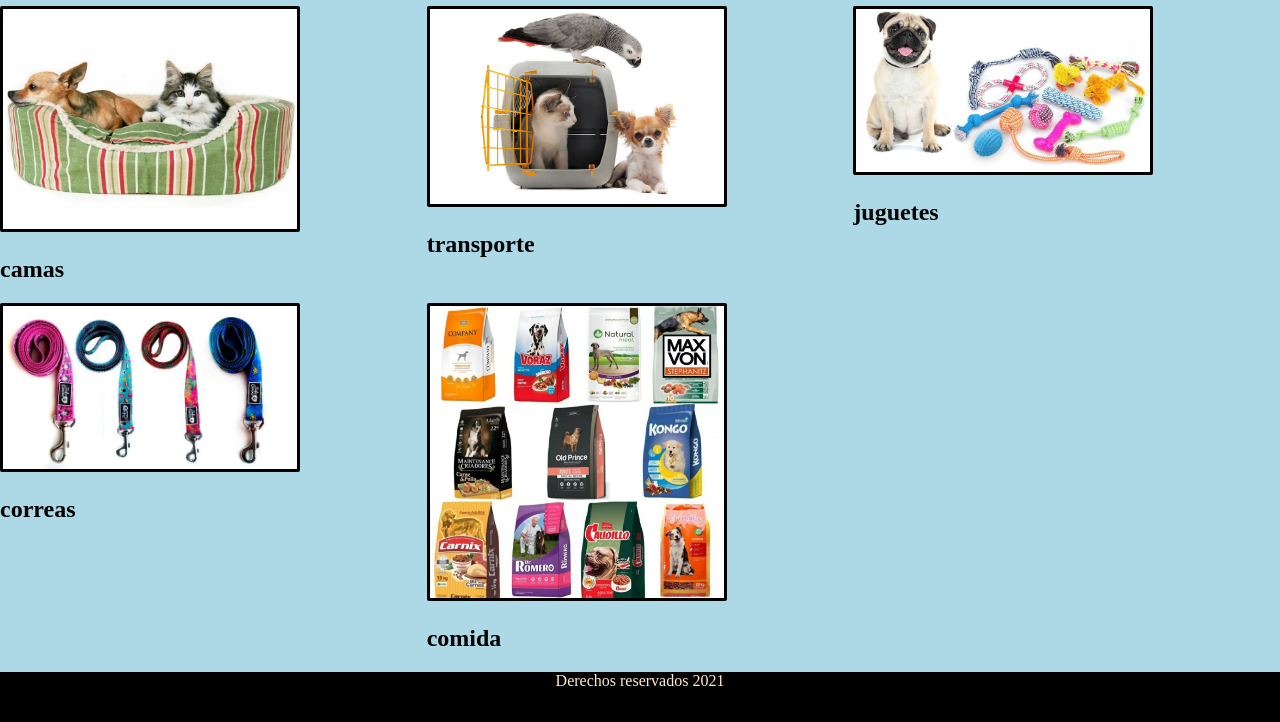
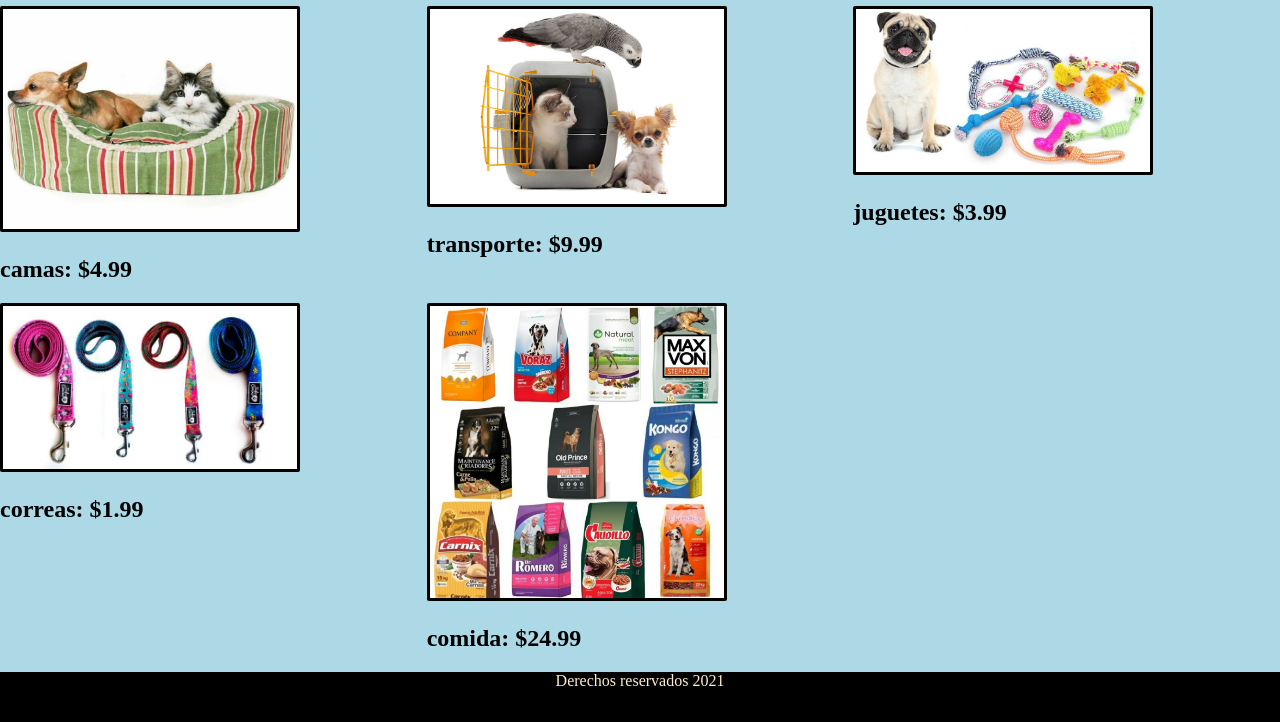
Before and after one commit to leo1555/tu-web-de-mascotas, a website: page productos/productos.html in a window 1280 px wide. Shown: the part 127-849 px from the top of the page. Drawn offline with Linux system fonts and the light colour scheme.

Commit message:
cambios lore

```diff
--- a/productos/productos.html
+++ b/productos/productos.html
@@ -27,23 +27,23 @@
     <div class="gallery-container">
         <div class="gallery__item">
             <img src="/img/Productos-img/producto1.jpg" alt="" class="gallery__img">
-            <h2 class="galley__title">camas</h2>
+            <h2 class="galley__title">camas: $4.99</h2>
         </div>
         <div class="gallery__item">
             <img src="/img/Productos-img/producto2.jpg" alt="" class="gallery__img">
-            <h2 class="galley__title">transporte</h2>
+            <h2 class="galley__title">transporte:  $9.99</h2>
         </div>
         <div class="gallery__item">
             <img src="/img/Productos-img/producto3.jpg" alt="" class="gallery__img">
-            <h2 class="galley__title">juguetes</h2>
+            <h2 class="galley__title">juguetes:  $3.99</h2>
         </div>
         <div class="gallery__item">
             <img src="/img/Productos-img/producto4.jpg" alt="" class="gallery__img">
-            <h2 class="galley__title">correas</h2>
+            <h2 class="galley__title">correas:  $1.99</h2>
         </div>
         <div class="gallery__item">
             <img src="/img/Productos-img/producto5.jpg" alt="" class="gallery__img">
-            <h2 class="galley__title">comida</h2>
+            <h2 class="galley__title">comida: $24.99</h2>
         </div>
     </div>
 </body>
```
Also changed, not shown: index.html (+3 -7 lines).
